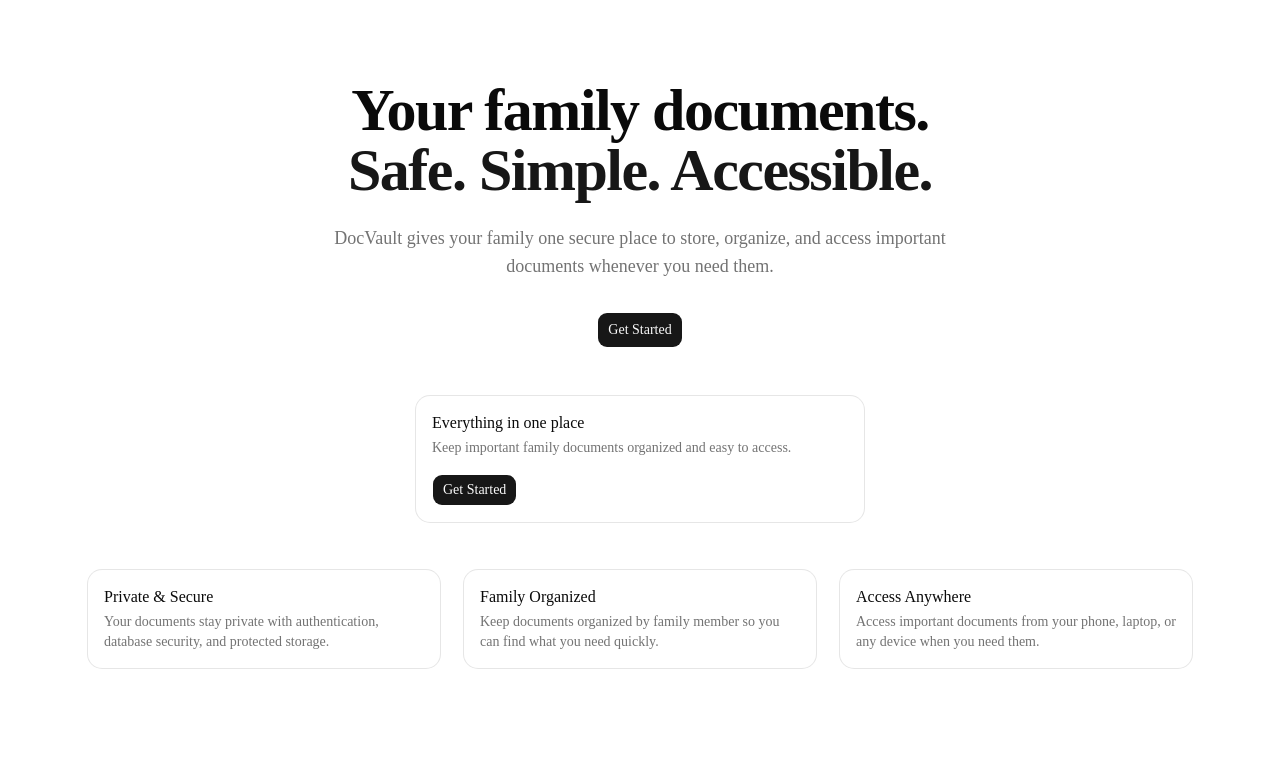
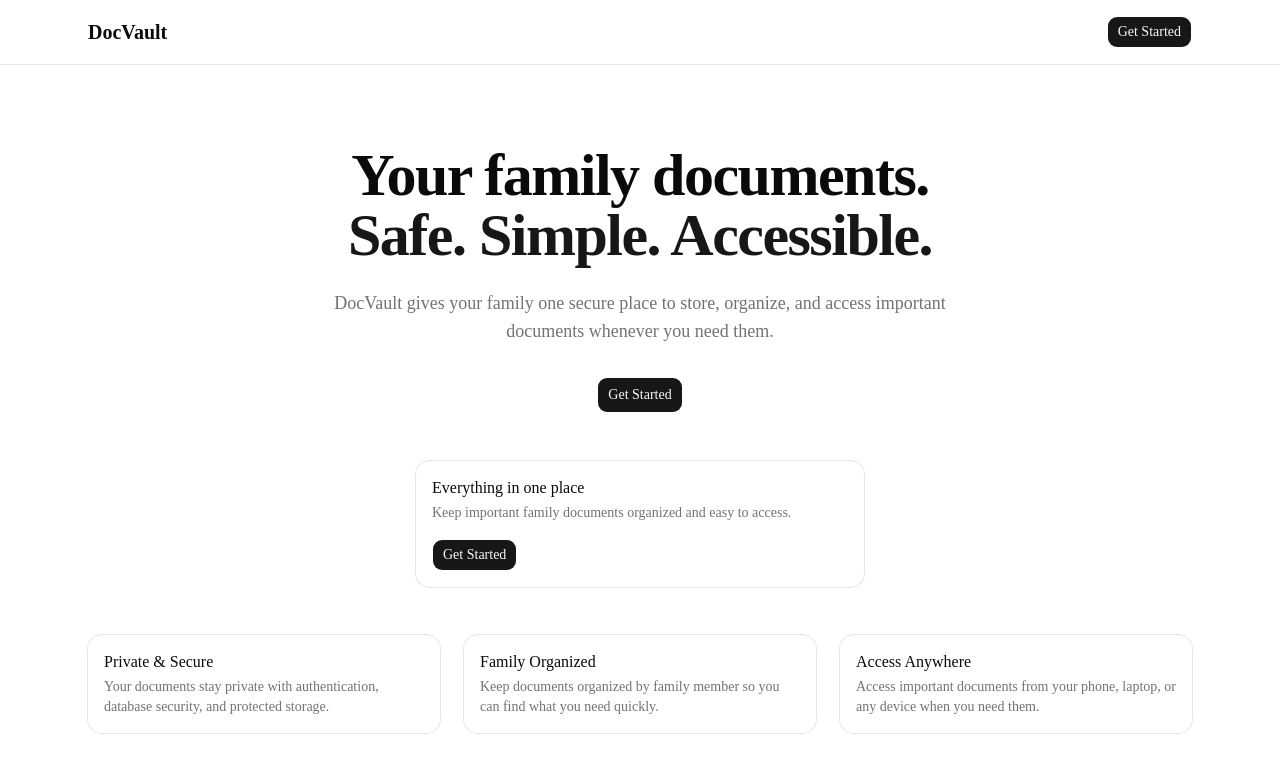
Before and after one commit to VanshKing30/docVault, a Next.js app: page / in a window 1280 px wide. Shown: the top 772 px of the page. Built offline with nearby package versions, Linux system fonts and the light colour scheme.

Commit message:
feat: add landing page navbar

```diff
--- a/src/app/page.tsx
+++ b/src/app/page.tsx
@@ -7,10 +7,12 @@
   CardTitle,
 } from "@/components/ui/card";
 import { FeatureCards } from "@/components/landing/FeatureCards";
+import { Navbar } from "@/components/landing/Navbar";
 
 export default function Home() {
   return (
     <main className="min-h-screen bg-background">
+      <Navbar/>
       <section className="mx-auto flex min-h-screen max-w-6xl flex-col items-center px-6 py-20 text-center">
         <div className="flex max-w-3xl flex-col items-center">
           <h1 className="text-5xl font-bold tracking-tight sm:text-6xl">
--- /dev/null
+++ b/src/components/landing/Navbar.tsx
@@ -0,0 +1,15 @@
+import { Button } from "@/components/ui/button";
+
+export function Navbar() {
+  return (
+    <header className="border-b">
+      <nav className="mx-auto flex h-16 max-w-6xl items-center justify-between px-6">
+        <div>
+          <span className="text-xl font-bold">DocVault</span>
+        </div>
+
+        <Button>Get Started</Button>
+      </nav>
+    </header>
+  );
+}
```
